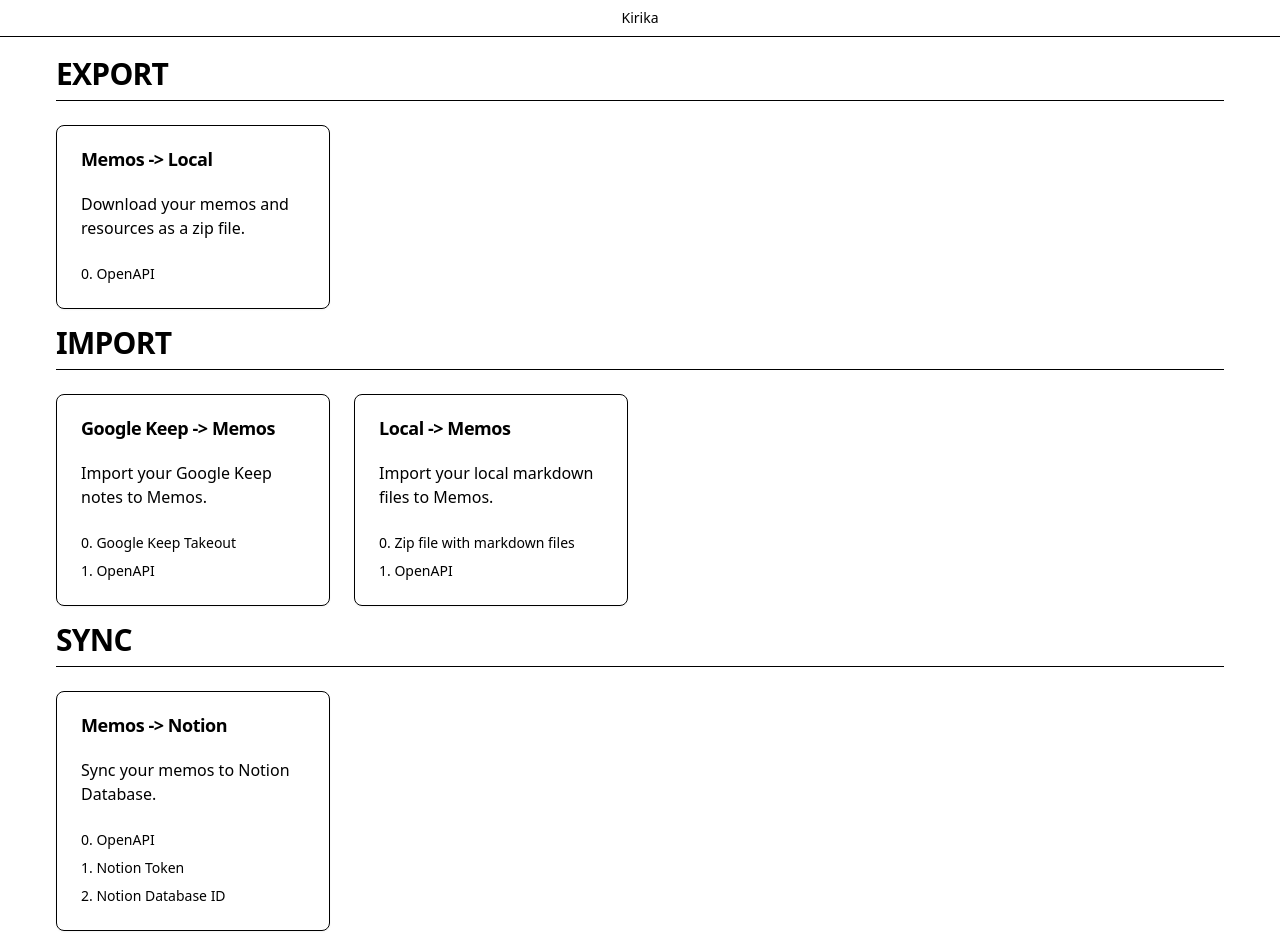
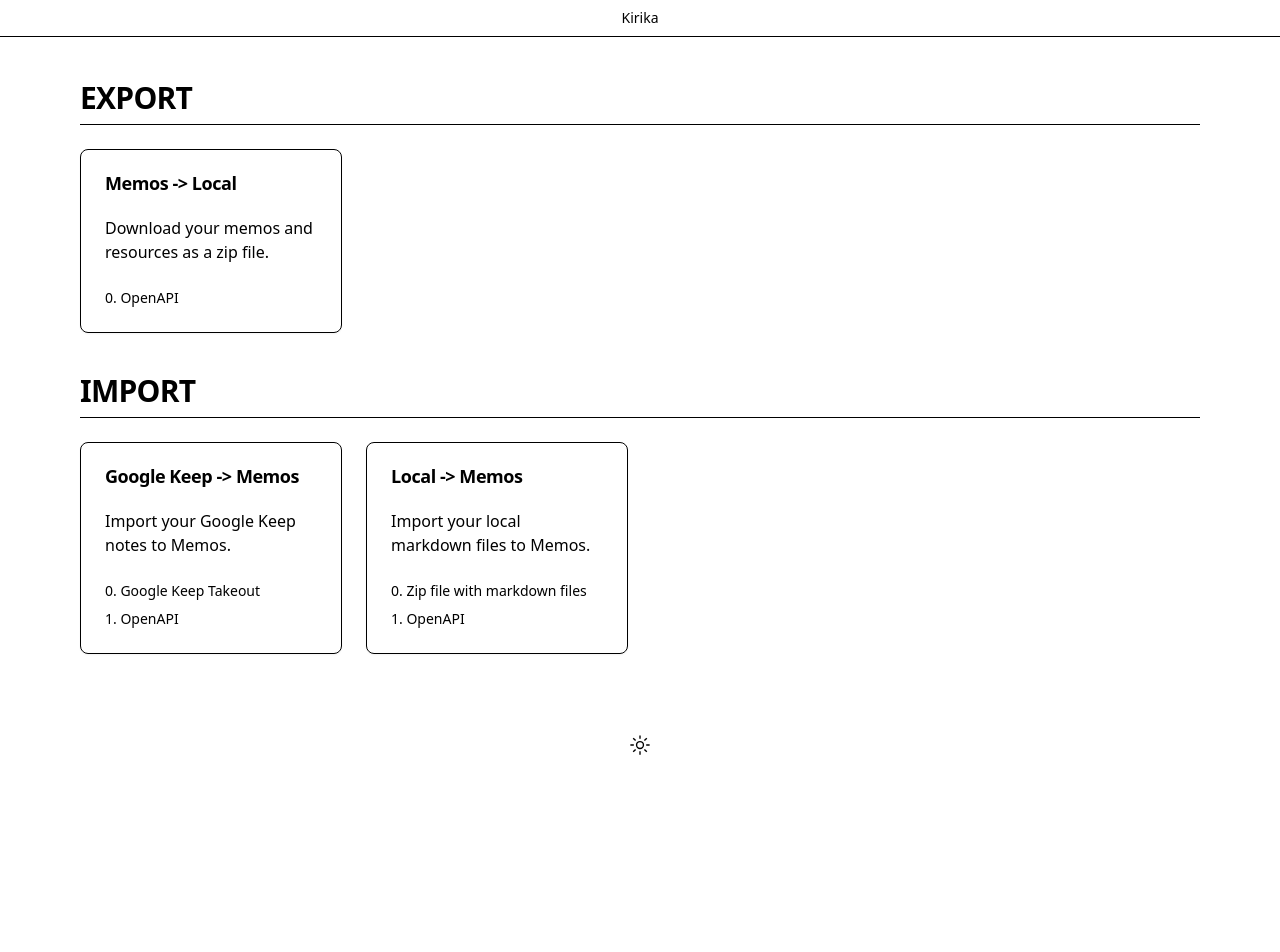
Before and after one commit to hyoban/kirika, a React (Vite) app in the folder packages/desktop/: page / in a window 1280 px wide. Shown: the top 952 px of the page. After the commit the page ends 800 px from the top, so only its background shows below. Built offline with nearby package versions, Linux system fonts and the light colour scheme.

Commit message:
chore: update

```diff
--- a/packages/desktop/src/main.tsx
+++ b/packages/desktop/src/main.tsx
@@ -15,7 +15,7 @@ ReactDOM.createRoot(document.getElementById("root") as HTMLElement).render(
 		<>
 			{/* remove this if you are not using Electron */}
 			<TitleBar />
-			<div className="p-14">
+			<div className="p-20">
 				<App />
 			</div>
 			<footer className="flex gap-4 justify-center pb-6">
--- a/packages/desktop/src/pages/index.tsx
+++ b/packages/desktop/src/pages/index.tsx
@@ -36,18 +36,6 @@ const options = [
 				to: "Memos",
 				description: "Import your local markdown files to Memos.",
 				ingredients: ["Zip file with markdown files", "OpenAPI"],
-			},
-		],
-	},
-	{
-		title: "SYNC",
-		items: [
-			{
-				path: "/memos-to-notion",
-				from: "Memos",
-				to: "Notion",
-				description: "Sync your memos to Notion Database.",
-				ingredients: ["OpenAPI", "Notion Token", "Notion Database ID"],
 			},
 		],
 	},
@@ -103,7 +91,7 @@ Selection.Item = function SelectionItem({
 
 export default function Home() {
 	return (
-		<div className="flex flex-col gap-4 items-center justify-center">
+		<div className="flex flex-col gap-10 items-center justify-center">
 			{options.map((option, index) => (
 				<Selection key={index} title={option.title}>
 					{option.items.map((item, index) => (
```
